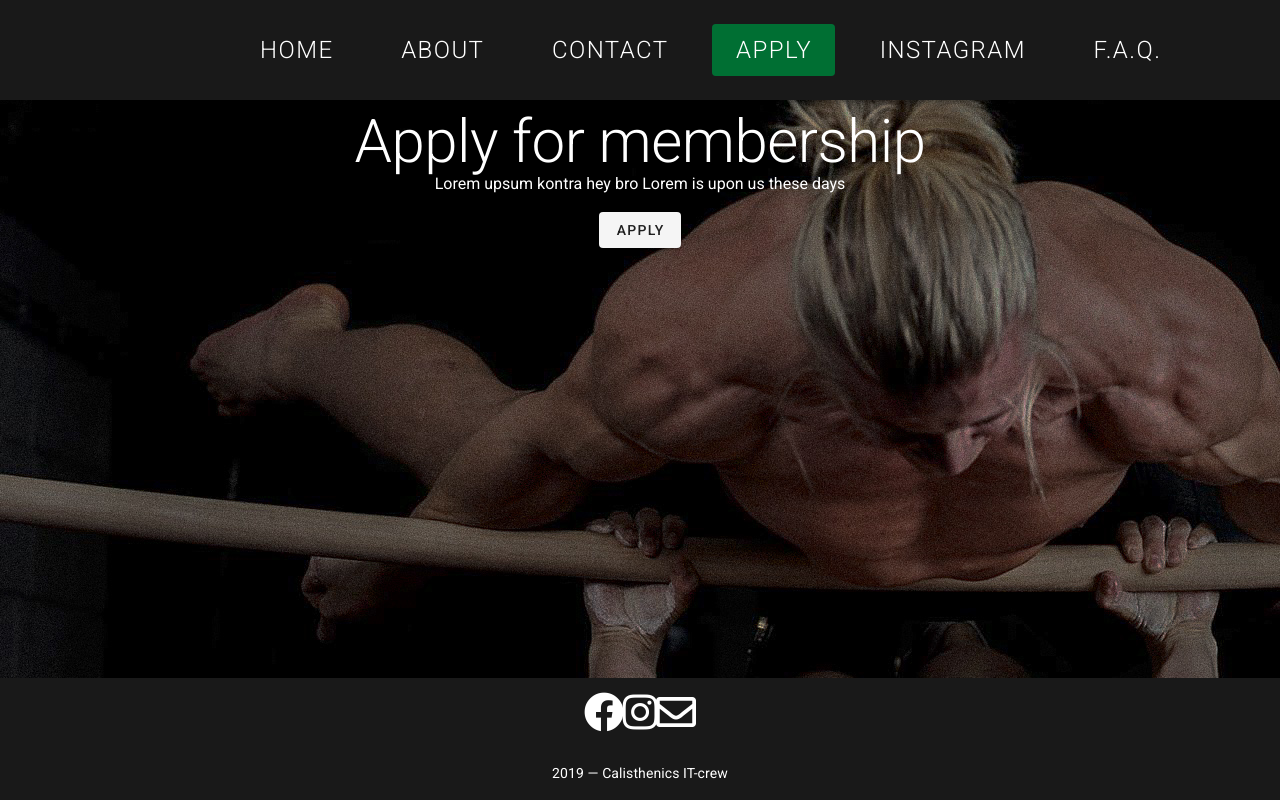
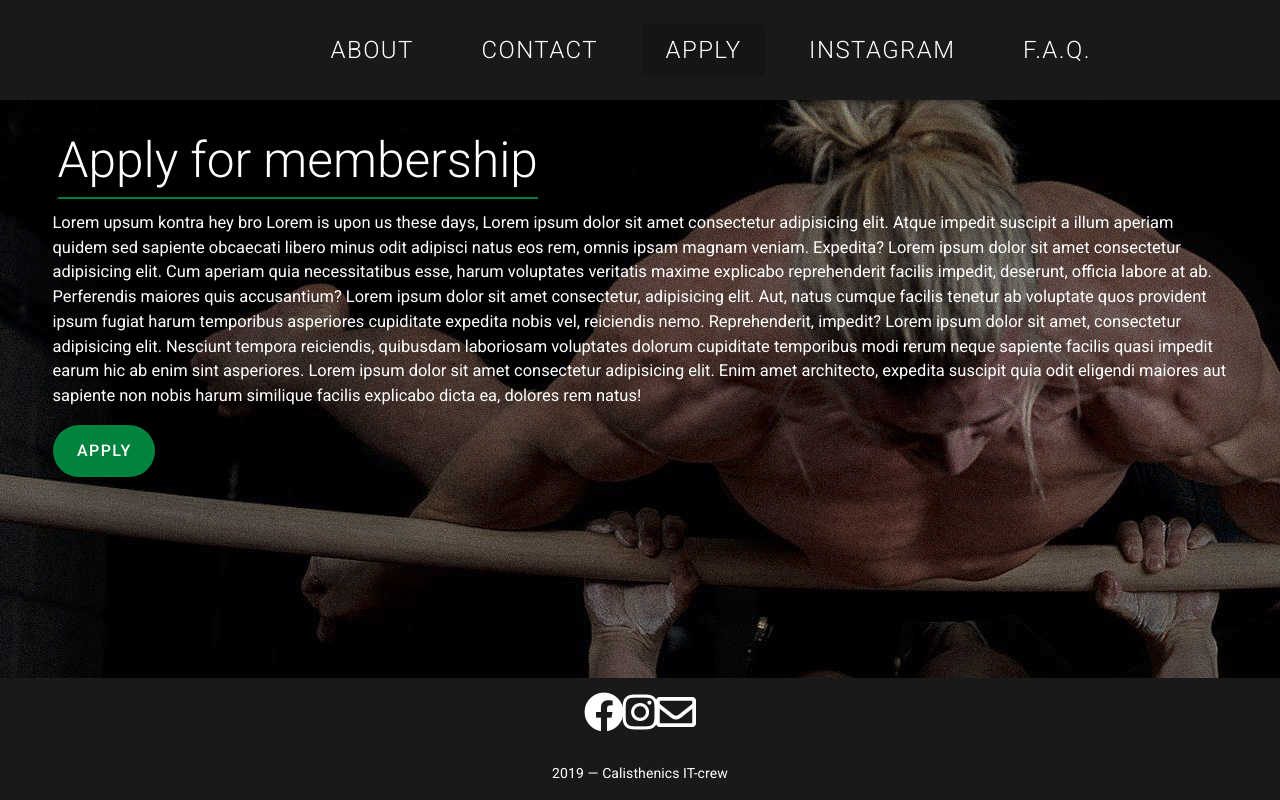
Before and after one commit to jorgensta/vuesthenics, a Vue app: page /apply in a window 1280 px wide. Built offline with nearby package versions, Linux system fonts and the light colour scheme.

Commit message:
Add dynamic text on window size

```diff
--- a/src/components/LinkButton.vue
+++ b/src/components/LinkButton.vue
@@ -47,7 +47,7 @@ export default class LinkButton extends Vue {
 }
 
 .btnActive {
-  background: #00843d;
+  background: #00843d transparent;
 }
 h2 {
   font-weight: 300;
--- a/src/components/NavBar.vue
+++ b/src/components/NavBar.vue
@@ -52,9 +52,9 @@
           :to="link.link"
         >
           <v-list-item-content>
-            <v-list-item-title class="list-item-text">{{
-              link.name
-            }}</v-list-item-title>
+            <v-list-item-title class="list-item-text">
+              {{ link.name }}
+            </v-list-item-title>
           </v-list-item-content>
         </v-list-item>
       </v-list>
@@ -80,10 +80,6 @@ export default class NavBar extends Vue {
   drawer: boolean = false;
 
   links: Array<Link> = [
-    {
-      name: "Home",
-      link: "/home"
-    },
     {
       name: "About",
       link: "/about"
--- a/src/router.ts
+++ b/src/router.ts
@@ -15,12 +15,7 @@ export default new Router({
   routes: [
     {
       path: "/",
-      redirect: "/home"
-    },
-    {
-      path: "/home",
-      name: "home",
-      component: Home
+      redirect: "/about"
     },
     {
       path: "/about",
--- a/src/views/About.vue
+++ b/src/views/About.vue
@@ -1,10 +1,59 @@
 <template>
-  <div>Hello About</div>
+  <div class="container">
+    <div v-for="section in aboutSections" :key="section.title">
+      <h1 class="display-1 font-weight-light">{{ section.title }}</h1>
+      <p>{{ section.paragraph }}</p>
+    </div>
+  </div>
 </template>
 <script lang="ts">
 import Vue from "vue";
 import Component from "vue-class-component";
 
+interface AboutSection {
+  title: String;
+  paragraph: String;
+}
+
 @Component({})
-export default class About extends Vue {}
+export default class About extends Vue {
+  aboutSections: Array<AboutSection> = [
+    {
+      title: "About us",
+      paragraph: "We are the best group ever, period."
+    },
+    {
+      title: "Social activies",
+      paragraph: "We do so much cool stuff that your FOMO levels will skyrocket"
+    },
+    {
+      title: "Training",
+      paragraph: "Beast mode"
+    },
+    {
+      title: "The board",
+      paragraph: "Bunch of retards that do not know what they're doing"
+    }
+  ];
+}
 </script>
+
+<style scoped>
+.container {
+  z-index: 1;
+  color: white;
+}
+
+.container div h1 {
+  margin: 5px;
+  padding: 5px;
+  display: inline-block;
+  font-weight: 300;
+  border-bottom: 2px solid #00843d;
+}
+
+.container div p {
+  max-width: 70%;
+  margin: 5px;
+}
+</style>
--- a/src/views/Apply.vue
+++ b/src/views/Apply.vue
@@ -1,17 +1,35 @@
 <template>
   <div class="container">
-    <h1 class="display-3 font-weight-light">Apply for membership</h1>
+    <h1 class="header">Apply for membership</h1>
     <p class="paragraph">
-      Lorem upsum kontra hey bro Lorem is upon us these days
+      Lorem upsum kontra hey bro Lorem is upon us these days, Lorem ipsum dolor
+      sit amet consectetur adipisicing elit. Atque impedit suscipit a illum
+      aperiam quidem sed sapiente obcaecati libero minus odit adipisci natus eos
+      rem, omnis ipsam magnam veniam. Expedita? Lorem ipsum dolor sit amet
+      consectetur adipisicing elit. Cum aperiam quia necessitatibus esse, harum
+      voluptates veritatis maxime explicabo reprehenderit facilis impedit,
+      deserunt, officia labore at ab. Perferendis maiores quis accusantium?
+      Lorem ipsum dolor sit amet consectetur, adipisicing elit. Aut, natus
+      cumque facilis tenetur ab voluptate quos provident ipsum fugiat harum
+      temporibus asperiores cupiditate expedita nobis vel, reiciendis nemo.
+      Reprehenderit, impedit? Lorem ipsum dolor sit amet, consectetur
+      adipisicing elit. Nesciunt tempora reiciendis, quibusdam laboriosam
+      voluptates dolorum cupiditate temporibus modi rerum neque sapiente facilis
+      quasi impedit earum hic ab enim sint asperiores. Lorem ipsum dolor sit
+      amet consectetur adipisicing elit. Enim amet architecto, expedita suscipit
+      quia odit eligendi maiores aut sapiente non nobis harum similique facilis
+      explicabo dicta ea, dolores rem natus!
     </p>
     <v-btn
-      to="https://docs.google.com/forms/d/1SZN6VbFeGoXt6nGPCJ-aaYwb0QfQdRGOS2CBf1-vaBc/edit?fbclid=IwAR3Uo2NCRrHs2I8EDfC1YGVutoakCRadYnylPZxzgsGN8afN3TdMWeUgfXI"
+      class="white--text"
+      href="https://docs.google.com/forms/d/1SZN6VbFeGoXt6nGPCJ-aaYwb0QfQdRGOS2CBf1-vaBc/edit?fbclid=IwAR3Uo2NCRrHs2I8EDfC1YGVutoakCRadYnylPZxzgsGN8afN3TdMWeUgfXI"
+      target="_blank"
+      elevation="10"
+      color="green"
+      rounded
+      x-large
+      >Apply</v-btn
     >
-      <a
-        href="https://docs.google.com/forms/d/1SZN6VbFeGoXt6nGPCJ-aaYwb0QfQdRGOS2CBf1-vaBc/edit?fbclid=IwAR3Uo2NCRrHs2I8EDfC1YGVutoakCRadYnylPZxzgsGN8afN3TdMWeUgfXI"
-      ></a
-      >Apply
-    </v-btn>
   </div>
 </template>
 
@@ -22,19 +40,24 @@ import Component from "vue-class-component";
 @Component({})
 export default class Apply extends Vue {}
 </script>
-<style scoped>
+<style scoped lang="styl">
 .container {
-  display: flex;
-  flex-direction: column;
-  align-items: center;
-  justify-content: center;
+  color: white;
+  margin-top: 1%;
+  padding: 5px;
   z-index: 2;
 }
 
+.header {
+  margin: 5px;
+  margin-bottom: 1%;
+  display: inline-block;
+  font-weight: 300;
+  font-size: calc(2vw + 2vh + 1vmin);
+  border-bottom: 2px solid #00843d;
+}
+
 .paragraph {
-  color: white;
-}
-.display-3 {
-  color: white;
+  font-size: calc(0.6vw + 0.6vh + 0.5vmin);
 }
 </style>
--- a/src/views/Instagram.vue
+++ b/src/views/Instagram.vue
@@ -44,6 +44,7 @@ export default class Instagram extends Vue {
     const url = `https://api.instagram.com/v1/users/self/media/recent/?access_token=${
       this.token
     }`;
+
     fetch(url)
       .then(res => res.json())
       .then(({ data }) => (this.ImageInfo = data.slice(0, 15)));
```
Also changed, not shown: 1 other file (tests, documents, lock files or other folders).
